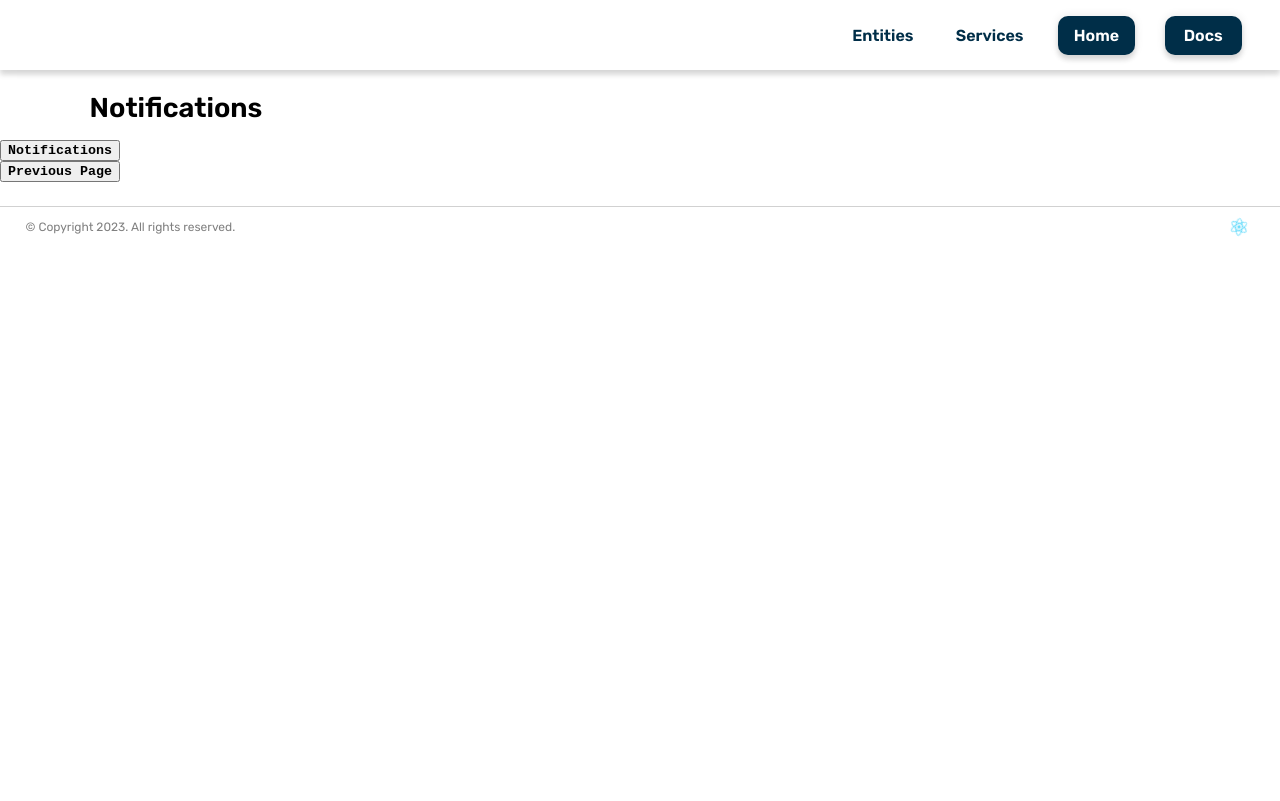
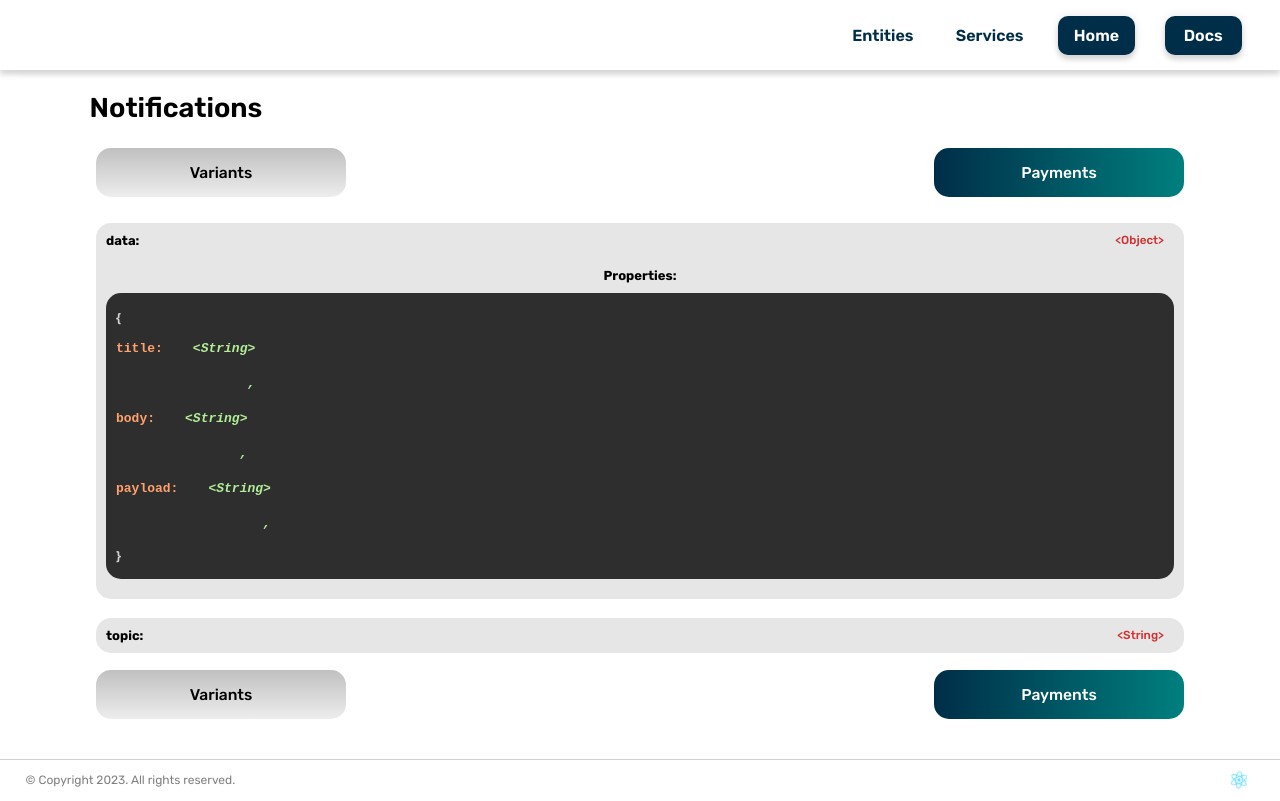
Before and after one commit to matheuscpellanda/erp-api-documentation, a React (Create React App) app: page /entities/notifications in a window 1280 px wide. Built offline with nearby package versions, Linux system fonts and the light colour scheme.

Commit message:
changing entities style

```diff
--- a/src/assets/variables/entities.json
+++ b/src/assets/variables/entities.json
@@ -1,7 +1,9 @@
 [
   {
     "title": "Entity",
-    "path": "/entities"
+    "subtitle": "",
+    "path": "/entities",
+    "content": []
   },
   {
     "title": "Orders",
--- a/src/components/EntityCard.jsx
+++ b/src/components/Entities/EntityCard.jsx
@@ -22,8 +22,7 @@ export default class EntityCard extends Component {
         {
           values
             ? (
-              <div className="row">
-                <br />
+              <div className="column">
                 <div className="entity-name"><h2>Values:</h2></div>
                 <div className="entity-secondary">
                   <div key="values" className="entity-values">
@@ -38,8 +37,7 @@ export default class EntityCard extends Component {
         {
           properties
             ? (
-              <div className="row">
-                <br />
+              <div className="column">
                 <div className="entity-name"><h2>Properties:</h2></div>
                 <div className="entity-secondary">
                   <div key="properties" className="entity-values">
@@ -51,13 +49,15 @@ export default class EntityCard extends Component {
                           { property.name }
                           :
                         </p>
+                        <div className="column">
+                          <p className="json-value-object">{ `<${property.type}>` }</p>
                           <p className="json-value-object">
-                          { `<${property.type}>` }
                             {' '}
                             { property.values ? `${JSON.stringify(property.values).replaceAll(',', ', ').replaceAll('"', '\'')}` : null }
                             {' '}
                             ,
                           </p>
+                        </div>
                       </div>
                     ))
                   }
@@ -71,8 +71,7 @@ export default class EntityCard extends Component {
         {
           objectsProperties
             ? (
-              <div className="row">
-                <br />
+              <div className="column">
                 <div className="entity-name"><h2>Objects Properties:</h2></div>
                 <div className="entity-secondary">
                   <div key="values" className="entity-values">
--- /dev/null
+++ b/src/components/Entities/PageControll.jsx
@@ -0,0 +1,105 @@
+import PropTypes from 'prop-types';
+import React from 'react';
+import { motion } from 'framer-motion';
+import './css/PageControll.css';
+
+function PageControll({ history, pageTitle, entities }) {
+  const prevIndex = () => entities.map((e) => e.title).indexOf(pageTitle) - 1;
+  const nextIndex = () => entities.map((e) => e.title).indexOf(pageTitle) + 1;
+
+  const handlePreviousPage = () => {
+    const prevPageIndex = prevIndex(pageTitle);
+    history.push(entities[prevPageIndex].path);
+  };
+
+  const handleNextPage = () => {
+    const nextPageIndex = nextIndex(pageTitle);
+    history.push(entities[nextPageIndex].path);
+  };
+
+  const previousPageName = () => {
+    const prevPageIndex = prevIndex(pageTitle);
+    if (prevPageIndex < 0) {
+      return undefined;
+    }
+    return entities[prevPageIndex].title;
+  };
+
+  const nextPageName = () => {
+    const nextPageIndex = nextIndex(pageTitle);
+    if (nextPageIndex >= entities.length) {
+      return undefined;
+    }
+    return entities[nextPageIndex].title;
+  };
+
+  const pPageName = previousPageName(pageTitle);
+  const nPageName = nextPageName(pageTitle);
+
+  const btnPrevPageFeat = {
+    className: 'button-previous-page',
+    whileHover: () => ({
+      scale: 1.05,
+      rotate: [0, -15, -15, 0],
+      transition: { duration: 0.3 },
+      x: [0, -10, -10, 0],
+    }),
+    type: 'button',
+    onClick: () => {
+      setTimeout(() => {
+        handlePreviousPage(pageTitle);
+        window.scroll(0, 0);
+      }, 100);
+    },
+  };
+
+  const btnNextPageFeat = {
+    className: 'button-next-page',
+    whileHover: () => ({
+      scale: 1.05,
+      rotate: [0, 15, 15, 0],
+      transition: { duration: 0.3 },
+      x: [0, 10, 10, 0],
+    }),
+    type: 'button',
+    onClick: () => {
+      setTimeout(() => {
+        handleNextPage(pageTitle);
+        window.scroll(0, 0);
+      }, 100);
+    },
+  };
+
+  return (
+    <div className="page-controll">
+      <div className="button-row">
+        {
+          pPageName && (
+            <motion.button
+              {...btnPrevPageFeat}
+            >
+              {pPageName}
+            </motion.button>
+          )
+        }
+        {
+          nPageName && (
+            <motion.button
+              {...btnNextPageFeat}
+            >
+              {nPageName}
+            </motion.button>
+          )
+        }
+      </div>
+    </div>
+  );
+}
+
+PageControll.propTypes = {
+  entities: PropTypes.arrayOf(PropTypes.shape()).isRequired,
+  history: PropTypes.shape().isRequired,
+  pageTitle: PropTypes.string.isRequired,
+};
+
+export default PageControll;
--- a/src/components/css/EntityCard.css
+++ b/src/components/Entities/css/EntityCard.css
@@ -1,41 +1,40 @@
 .entity-card {
-  width: 90%;
+  width: 100%;
   display: flex;
   flex-direction: column;
-  align-items: flex-start;
-  justify-content: flex-start;
   border-radius: 15px;
-  background-color: rgba(255, 255, 255, 0.5);
+  background-color: rgba(214, 214, 214, 0.597);
   padding: 10px;
-  margin: 1.5vh auto;
+  margin: 1.2vh auto;
   box-sizing: border-box;
 }
 
 .entity-name h1 {
-  font-family: system-ui, -apple-system, 'Segoe UI', Roboto, Oxygen, Ubuntu, Cantarell, 'Open Sans', 'Helvetica Neue', sans-serif;
+  font-family: 'Rubik';
   margin: 0 10px 0 0;
   font-weight: 700;
-  font-size: 15px;
+  font-size: 1rem;
   color: black;
 }
 
 .entity-name h2 {
-  font-family: system-ui, -apple-system, 'Segoe UI', Roboto, Oxygen, Ubuntu, Cantarell, 'Open Sans', 'Helvetica Neue', sans-serif;
-  margin: 0;
+  font-family: 'Rubik';
+  margin: 10px 0;
   font-weight: 700;
-  font-size: 15px;
+  font-size: 1rem;
   color: black;
   text-align: start;
-  width: min-content;
 }
 
 .entity-type {
-  font-family: system-ui, -apple-system, 'Segoe UI', Roboto, Oxygen, Ubuntu, Cantarell, 'Open Sans', 'Helvetica Neue', sans-serif;
+  font-family: 'Rubik';
   margin-right: 10px;
   font-weight: 500;
-  font-size: 14px;
+  font-size: 0.9rem;
   color: rgb(209, 47, 47);
   font-style: normal;
+  width: 100%;
+  text-align: end;
 }
 
 .entity-header {
@@ -44,19 +43,20 @@
 }
 
 .entity-values {
-  font-family: monospace;
+  font-family: 'Rubik';
   font-size: 13px;
   margin: 0;
   font-weight: 400;
   font-style: normal;
   color: rgb(178, 238, 151);
-  padding: 25px;
+  padding: 10px;
   width: 100%;
   text-align: justify;
+  box-sizing: border-box;
 }
 
 .entity-properties {
-  font-family: monospace;
+  font-family: 'Rubik';
   font-size: 13px;
   margin: 0;
   display: flex;
@@ -65,8 +65,8 @@
 
 .entity-secondary {
   background-color: rgba(0, 0, 0, 0.8);
-  border-radius: 25px;
-  padding: 5px;
+  border-radius: 15px;
+  padding: 0;
   width: 100%;
   display: flex;
   flex-direction: row;
@@ -75,16 +75,30 @@
   flex-wrap: wrap;
   font-weight: 400;
   font-size: 15px;
-  margin: 0 15px;
+  font-family: 'Rubik';
+  margin: 0;
+  box-sizing: border-box;
 }
 
-.entity-card .row {
+.entity-card > .row {
   display: flex;
   flex-direction: row;
   align-items: center;
   justify-content: center;
   width: 100%;
   margin-top: 15px;
+}
+
+.column {
+  display: flex;
+  flex-direction: column;
+}
+
+.entity-card > .column {
+  align-items: center;
+  justify-content: center;
+  width: 100%;
+  margin: 10px 0;
 }
 
 .json-open-object {
@@ -97,7 +111,7 @@
 
 .json-key-object {
   color: rgb(255, 162, 108);
-  margin: 5px 0 5px 20px;
+  margin: 10px 0;
   justify-content: center;
   font-family: monospace;
   width: fit-content;
@@ -107,6 +121,7 @@
   color: rgb(178, 238, 151);
   font-style: italic;
   width: 100%;
-  margin: auto 10px;
+  margin: 10px;
   font-family: monospace;
+  text-align: end;
 }
--- /dev/null
+++ b/src/components/Entities/css/PageControll.css
@@ -0,0 +1,38 @@
+.page-controll {
+  width: 100%;
+}
+
+.page-controll > .button-row {
+  display: flex;
+  width: 85%;
+  margin: 0 auto;
+  align-items: center;
+  justify-content: center;
+}
+
+.button-previous-page, .button-next-page {
+  border: none;
+  padding: 15px;
+  border-radius: 15px;
+  font-family: 'Rubik';
+  font-weight: 500;
+  font-size: 1.2rem;
+  width: 40%;
+  max-width: 250px;
+  min-width: 100px;
+  user-select: none;
+}
+
+.button-previous-page {
+  background: linear-gradient(180deg, rgb(192, 192, 192) 0%, rgb(237, 237, 237) 100%);
+  margin: 1vh auto 2vh 0;
+}
+
+.button-next-page {
+  border: none;
+  padding: 15px;
+  border-radius: 15px;
+  background: var(--default-gradient);
+  margin: 1vh 0 2vh auto;
+  color: white;
+}
--- a/src/pages/Entities.jsx
+++ b/src/pages/Entities.jsx
@@ -5,86 +5,35 @@ import React from 'react';
 import { Header, Footer } from '../components';
 import entities from '../assets/variables/entities.json';
 import './css/Entities.css';
+import PageControll from '../components/Entities/PageControll';
+import EntityCard from '../components/Entities/EntityCard';
 
 function Entities({ history, history: { location: { pathname } } }) {
   const pageObj = entities.find((e) => e.path === pathname);
-
-  const handlePreviousPage = (pageTitle) => {
-    console.log(pageTitle);
-    history.push('/entities');
-  };
-
-  const handleNextPage = (pageTitle) => {
-    console.log(pageTitle);
-    history.push('/entities');
-  };
-
-  const previousPageName = (pageTitle) => {
-    console.log(pageTitle);
-    return pageTitle;
-  };
 
   return (
     <>
       <Header acao />
       <div className="entities">
-        <span className="label">Entities</span>
+        <span className="label">
+          Entities
+          {
+            pageObj.title !== 'Entity' ? ` > ${pageObj.title}` : ''
+          }
+        </span>
         <h1 className="entities-title">{pageObj.title}</h1>
-        <button
-          type="button"
-          onClick={() => { handlePreviousPage(pageObj.title); }}
-        >
-          {previousPageName(pageObj.title)}
-        </button>
-        <button type="button" onClick={() => { handleNextPage(pageObj.title); }}>Previous Page</button>
+        <PageControll pageTitle={pageObj.title} entities={entities} history={history} />
+        <div className="entities-content">
+          {
+            pageObj.content.map((card) => <EntityCard key={card.name} data={card} />)
+          }
+        </div>
+        <PageControll pageTitle={pageObj.title} entities={entities} history={history} />
       </div>
       <Footer />
     </>
   );
 }
-
-// export default class Entities extends Component {
-//   render() {
-//     const { history, history: { location: { pathname } } } = this.props;
-//     console.log(pathname);
-//     return (
-//       <>
-//         <Header acao />
-//         <div className="entities">
-//           <EntitySidebar selected="none" />
-//           <article>
-//             <span>Entities</span>
-//             <h1>Entity reference documentation</h1>
-//             <hr />
-//             <p>
-//               In this section, the documentation of this API&apos;s entities can be found.
-//               <br />
-//               <br />
-//               This documentation was created to assist in working with the existing entities. Knowing the properties of each entity, as well as the types of data they store, it is possible to use all avaiable features.
-//               <br />
-//               <br />
-//               Access to the entity is restricted according to its availability in Use Cases.
-//             </p>
-//             <hr />
-//             <div className="row">
-//               <button type="button" className="button-previous-entity" onClick={() => { history.push('/'); }}>
-//                 {'<'}
-//                 {' '}
-//                 Home
-//               </button>
-//               <button type="button" className="button-next-entity" onClick={() => { history.push('/entities/orders'); }}>
-//                 Orders
-//                 {' '}
-//                 {'>'}
-//               </button>
-//             </div>
-//           </article>
-//         </div>
-//         <Footer />
-//       </>
-//     );
-//   }
-// }
 
 export default Entities;
 
--- a/src/pages/css/Entities.css
+++ b/src/pages/css/Entities.css
@@ -33,95 +33,11 @@
   font-weight: 600;
 }
 
-/* article {
+.entities-content {
+  width: 85%;
   display: flex;
-  width: 100%;
-  margin-top: 3vh;
-  margin-left: auto;
-  margin-right: auto;
   flex-direction: column;
-  align-items: center;
+  align-items: flex-start;
   justify-content: center;
-  background-color: white;
+  margin: 0 auto;
 }
-
-article span {
-  width: 70%;
-  text-align: start;
-}
-
-article h1 {
-  font-size: 50px;
-  margin: 0;
-  font-family: monospace;
-  font-weight: 800;
-}
-
-article hr {
-  color: #000;
-  width: 70%;
-}
-
-article .row {
-  height: auto;
-  width: 70%;
-  justify-content: space-between;
-}
-
-article p {
-  width: 68%;
-  text-align: start;
-  font-weight: 500;
-  font-size: 17px;
-  font-family: monospace;
-  margin: 15px 0;
-}
-
-article section {
-  width: 48%;
-}
-
-.entities-variables {
-  width: 80%;
-  margin: 4vh auto;
-  background-color: rgb(209, 209, 209);
-  border-radius: 35px;
-  box-shadow: var(--elevation-3);
-  padding: 30px 5px;
-}
-
-.button-next-entity, .button-previous-entity {
-  width: 155px;
-  border: none;
-  padding: 15px;
-  border-radius: 10px;
-  cursor: pointer;
-  font-family: monospace;
-  font-weight: 800;
-  font-size: 15px;
-  margin-top: 1vh;
-}
-
-.button-next-entity {
-  background-color: aquamarine;
-}
-
-.button-next-entity:hover {
-  background-color: rgb(168, 255, 226);
-}
-
-.button-next-entity:active {
-  background-color: rgb(108, 255, 206);
-}
-
-.button-previous-entity {
-  background-color: rgb(209, 209, 209);
-}
-
-.button-previous-entity:hover {
-  background-color: rgb(228, 228, 228);
-}
-
-.button-previous-entity:active {
-  background-color: rgb(196, 196, 196);
-} */
```
Lines whose indentation alone changed are shown as unchanged.
